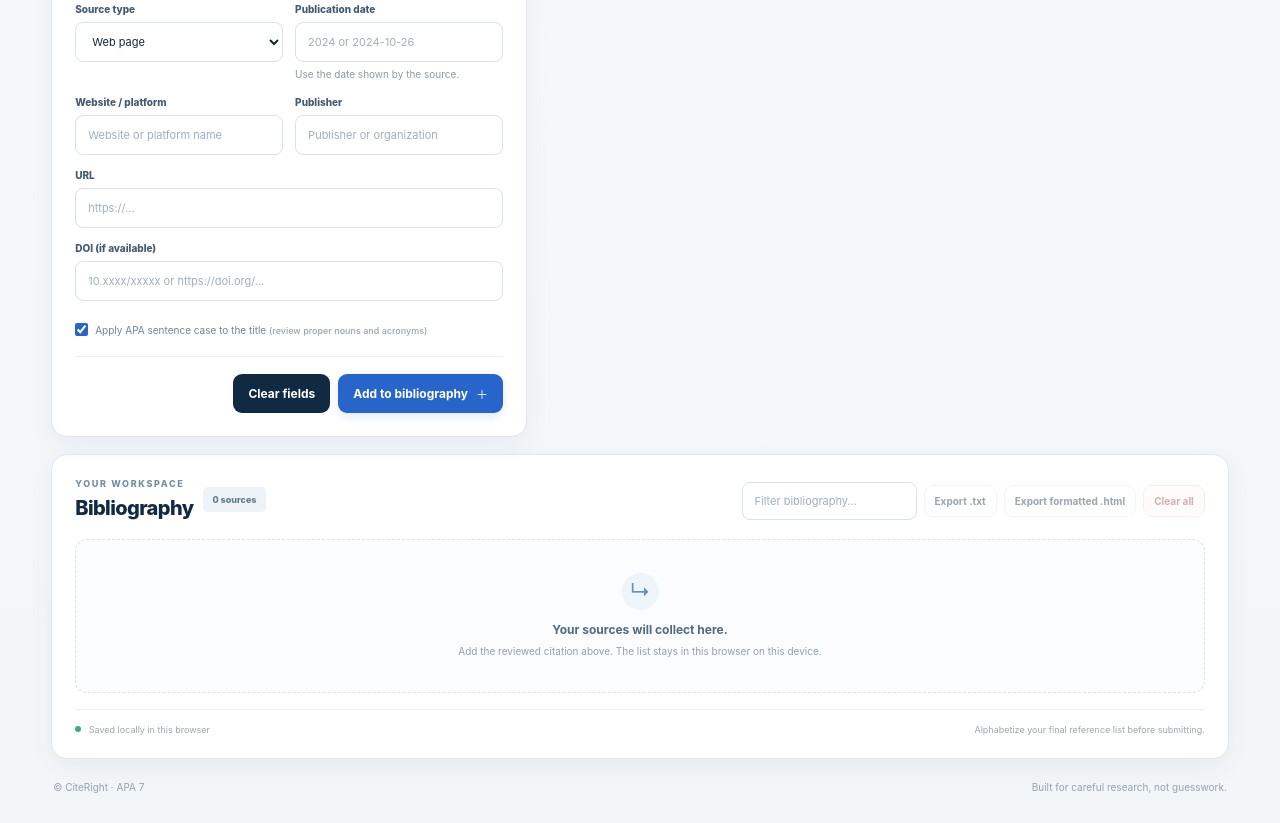
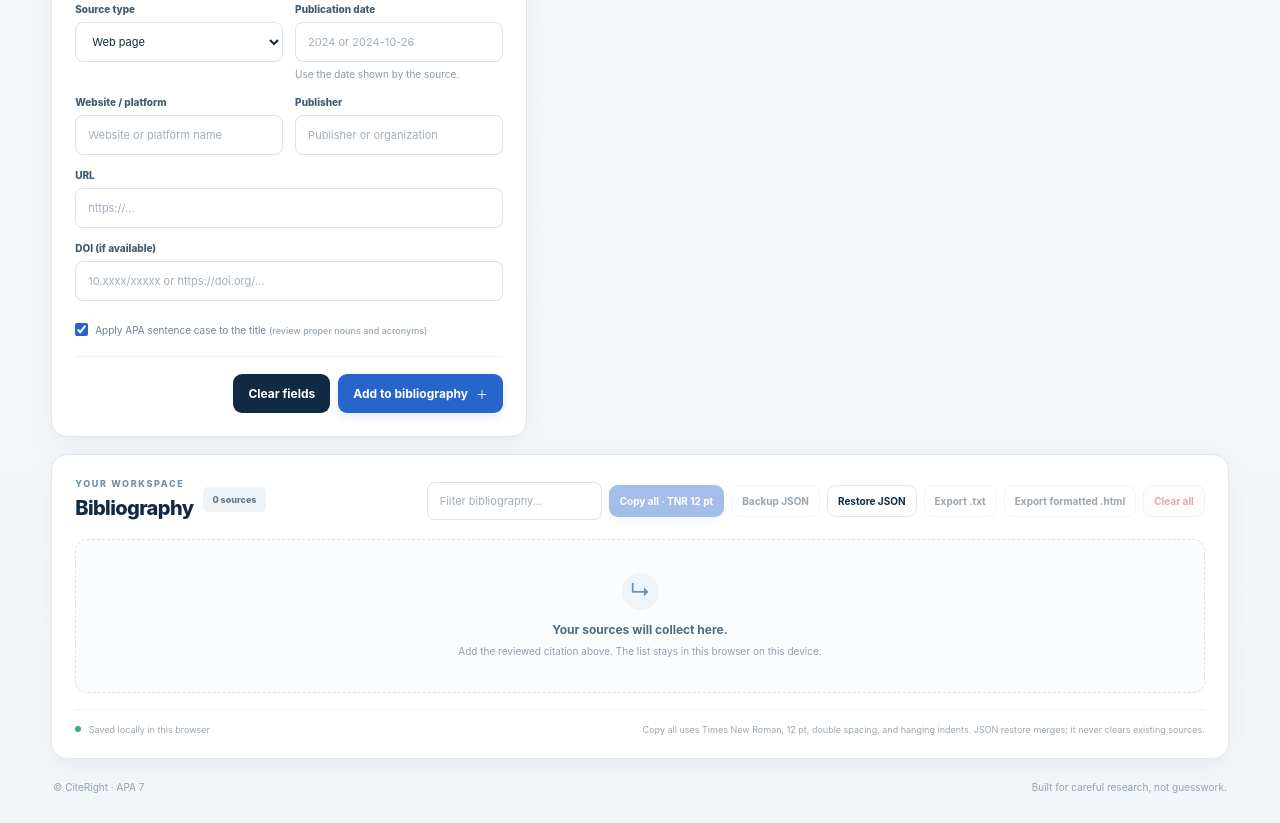
Before and after one commit to qwoptype/CiteRight, a website: page public/index.html in a window 1280 px wide. Shown: the part 1145-1968 px from the top of the page. Drawn offline with Linux system fonts and the light colour scheme; no server answers.

Commit message:
Enhance bibliography actions with additional buttons
Updated bibliography actions with new buttons for copying and exporting JSON.

```diff
--- a/public/index.html
+++ b/public/index.html
@@ -18,6 +18,7 @@
     <div class="top-actions">
       <span id="connectionDot" class="connection-dot" title="API connection status"></span>
       <span id="connectionLabel" class="connection-label">Checking connection</span>
+      <button class="button button-soft" id="themeToggleButton" type="button" aria-pressed="false" title="Switch to dark mode">☾ Dark mode</button>
       <button class="button button-soft" id="settingsButton" type="button"><span class="button-icon">⚙</span> Settings</button>
     </div>
   </header>
@@ -133,10 +134,10 @@
     <section class="panel bibliography-panel" aria-labelledby="bibliographyHeading">
       <div class="bibliography-heading-row">
         <div class="panel-heading bibliography-title-block"><div><span class="step-label">YOUR WORKSPACE</span><h2 id="bibliographyHeading">Bibliography</h2></div><span id="sourceCount" class="count-pill">0 sources</span></div>
-        <div class="bibliography-actions"><input id="bibliographySearch" type="search" placeholder="Filter bibliography…" aria-label="Filter bibliography"><button id="exportTxtButton" class="button button-soft" type="button" disabled>Export .txt</button><button id="exportHtmlButton" class="button button-soft" type="button" disabled>Export formatted .html</button><button id="clearBibliographyButton" class="button button-danger-soft" type="button" disabled>Clear all</button></div>
+        <div class="bibliography-actions"><input id="bibliographySearch" type="search" placeholder="Filter bibliography…" aria-label="Filter bibliography"><button id="copyAllButton" class="button button-primary" type="button" disabled>Copy all · TNR 12 pt</button><button id="exportJsonButton" class="button button-soft" type="button" disabled>Backup JSON</button><button id="importJsonButton" class="button button-soft" type="button">Restore JSON</button><input id="importJsonInput" type="file" accept=".json,application/json" hidden aria-label="Choose a CiteRight JSON backup"><button id="exportTxtButton" class="button button-soft" type="button" disabled>Export .txt</button><button id="exportHtmlButton" class="button button-soft" type="button" disabled>Export formatted .html</button><button id="clearBibliographyButton" class="button button-danger-soft" type="button" disabled>Clear all</button></div>
       </div>
       <div id="bibliographyList" class="bibliography-list"><div class="empty-state"><span class="empty-state-icon">↳</span><strong>Your sources will collect here.</strong><p>Add the reviewed citation above. The list stays in this browser on this device.</p></div></div>
-      <div class="bibliography-footer"><span><span class="footer-dot"></span> Saved locally in this browser</span><span>Alphabetize your final reference list before submitting.</span></div>
+      <div class="bibliography-footer"><span><span class="footer-dot"></span> Saved locally in this browser</span><span>Copy all uses Times New Roman, 12 pt, double spacing, and hanging indents. JSON restore merges; it never clears existing sources.</span></div>
     </section>
 
     <footer class="app-footer"><span>© CiteRight · APA 7</span><span>Built for careful research, not guesswork.</span></footer>
```
